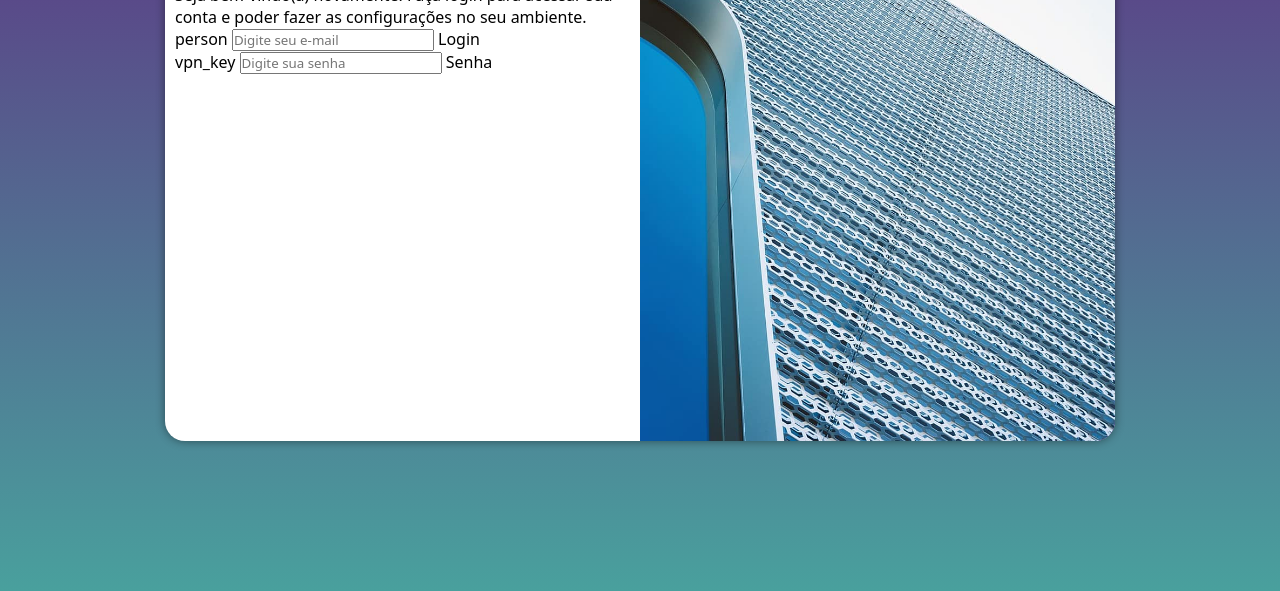
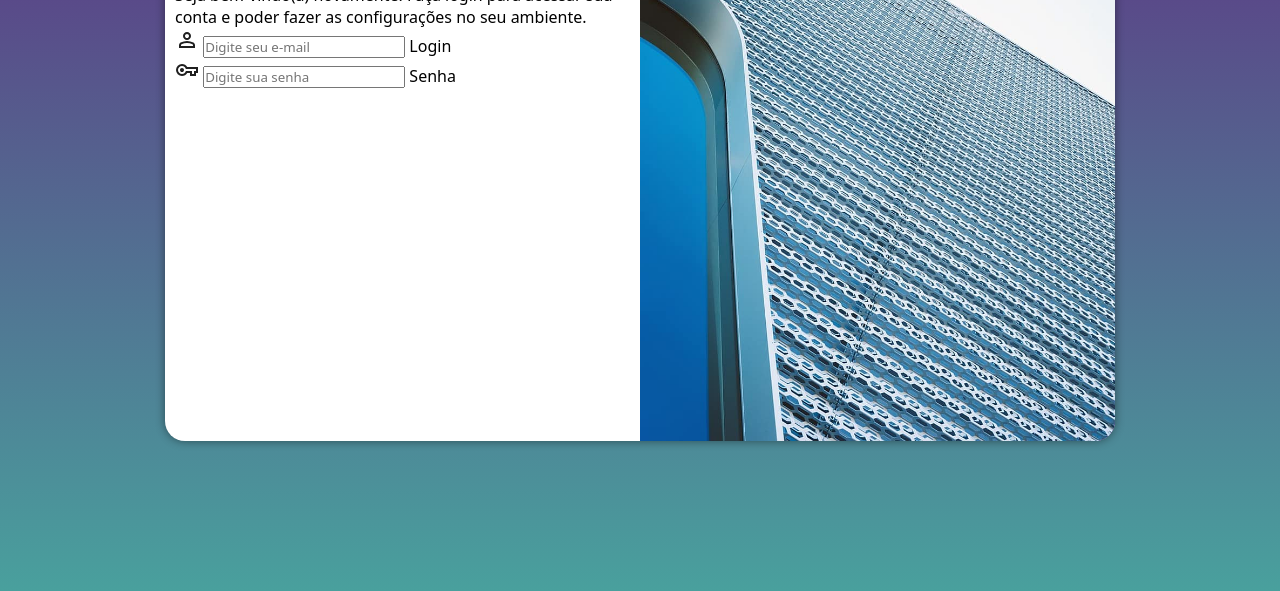
Before and after one commit to jonilsonpimenta/projecto-login, a plain HTML site: page index.html in a window 1280 px wide. Shown: the part 209-800 px from the top of the page. Drawn offline with Linux system fonts and the light colour scheme.

Commit message:
Update index.html

```diff
--- a/index.html
+++ b/index.html
@@ -4,6 +4,7 @@
     <meta charset="UTF-8">
     <meta name="viewport" content="width=device-width, initial-scale=1.0">
     <title>Login</title>
+
     <link rel="stylesheet" href="estilos/style.css">
     <link rel="stylesheet" href="estilos/media-query.css">
 </head>
@@ -19,16 +20,12 @@
 
                 <form action="" method="post">
                    <div class="campo">
-                    <span class="material-symbols-outlined">
-                        person
-                        </span>
+                    <svg xmlns="http://www.w3.org/2000/svg" height="24px" viewBox="0 -960 960 960" width="24px" fill="#1f1f1f"><path d="M480-480q-66 0-113-47t-47-113q0-66 47-113t113-47q66 0 113 47t47 113q0 66-47 113t-113 47ZM160-160v-112q0-34 17.5-62.5T224-378q62-31 126-46.5T480-440q66 0 130 15.5T736-378q29 15 46.5 43.5T800-272v112H160Zm80-80h480v-32q0-11-5.5-20T700-306q-54-27-109-40.5T480-360q-56 0-111 13.5T260-306q-9 5-14.5 14t-5.5 20v32Zm240-320q33 0 56.5-23.5T560-640q0-33-23.5-56.5T480-720q-33 0-56.5 23.5T400-640q0 33 23.5 56.5T480-560Zm0-80Zm0 400Z"/></svg>
                     <input type="email" name="email" id="iemail" placeholder="Digite seu e-mail" autocomplete="email">
                     <label for="iemail">Login</label>
                    </div>
                    <div class="campo">
-                    <span class="material-symbols-outlined">
-                        vpn_key
-                    </span>
+                    <svg xmlns="http://www.w3.org/2000/svg" height="24px" viewBox="0 -960 960 960" width="24px" fill="#1f1f1f"><path d="M280-240q-100 0-170-70T40-480q0-100 70-170t170-70q66 0 121 33t87 87h432v240h-80v120H600v-120H488q-32 54-87 87t-121 33Zm0-80q66 0 106-40.5t48-79.5h246v120h80v-120h80v-80H434q-8-39-48-79.5T280-640q-66 0-113 47t-47 113q0 66 47 113t113 47Zm0-80q33 0 56.5-23.5T360-480q0-33-23.5-56.5T280-560q-33 0-56.5 23.5T200-480q0 33 23.5 56.5T280-400Zm0-80Z"/></svg>
                     <input type="password" name="senha" id="isenha" autocomplete="current-password" placeholder="Digite sua senha">
                     <label for="isenha">Senha</label>
                    </div>
```
